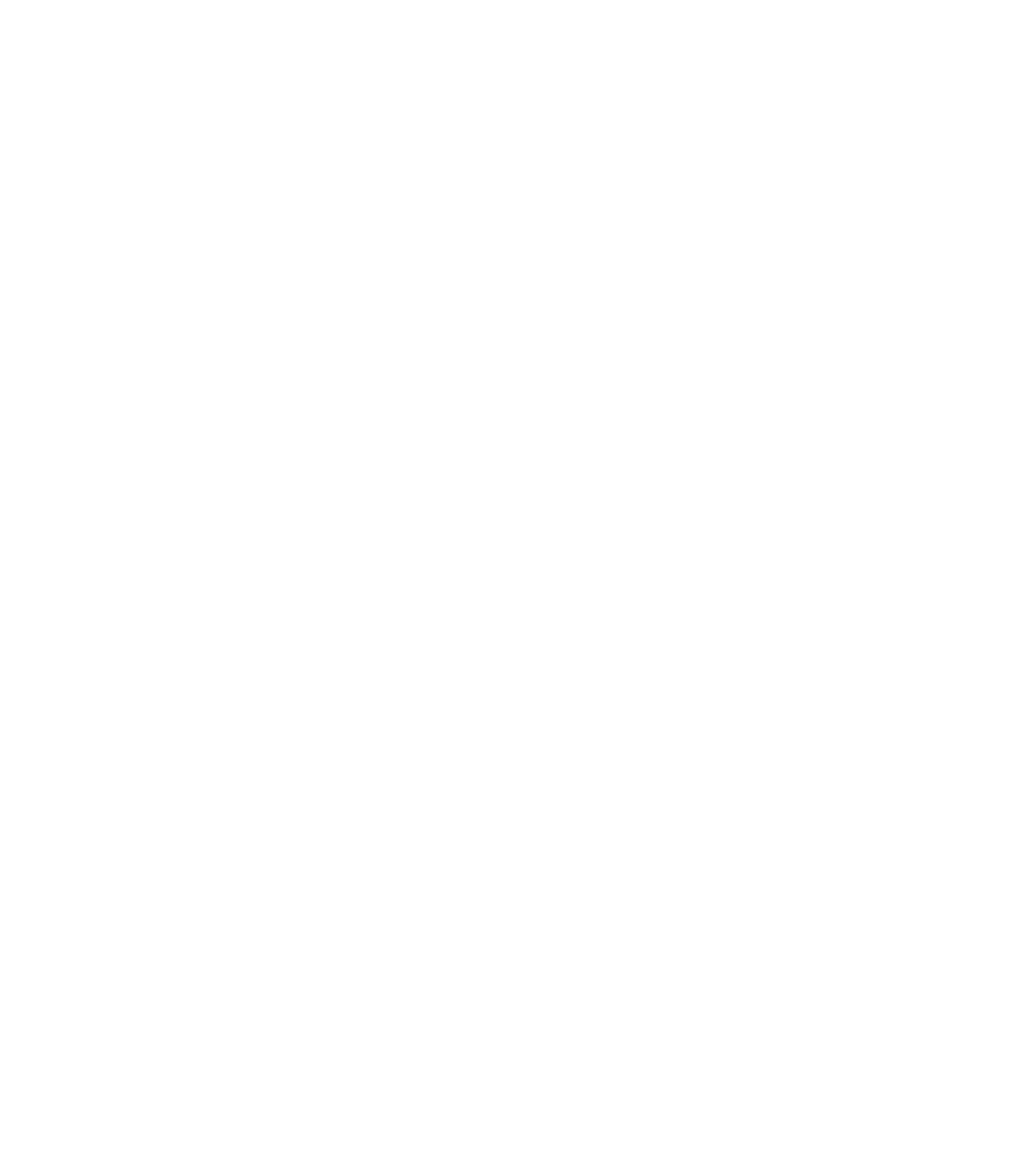
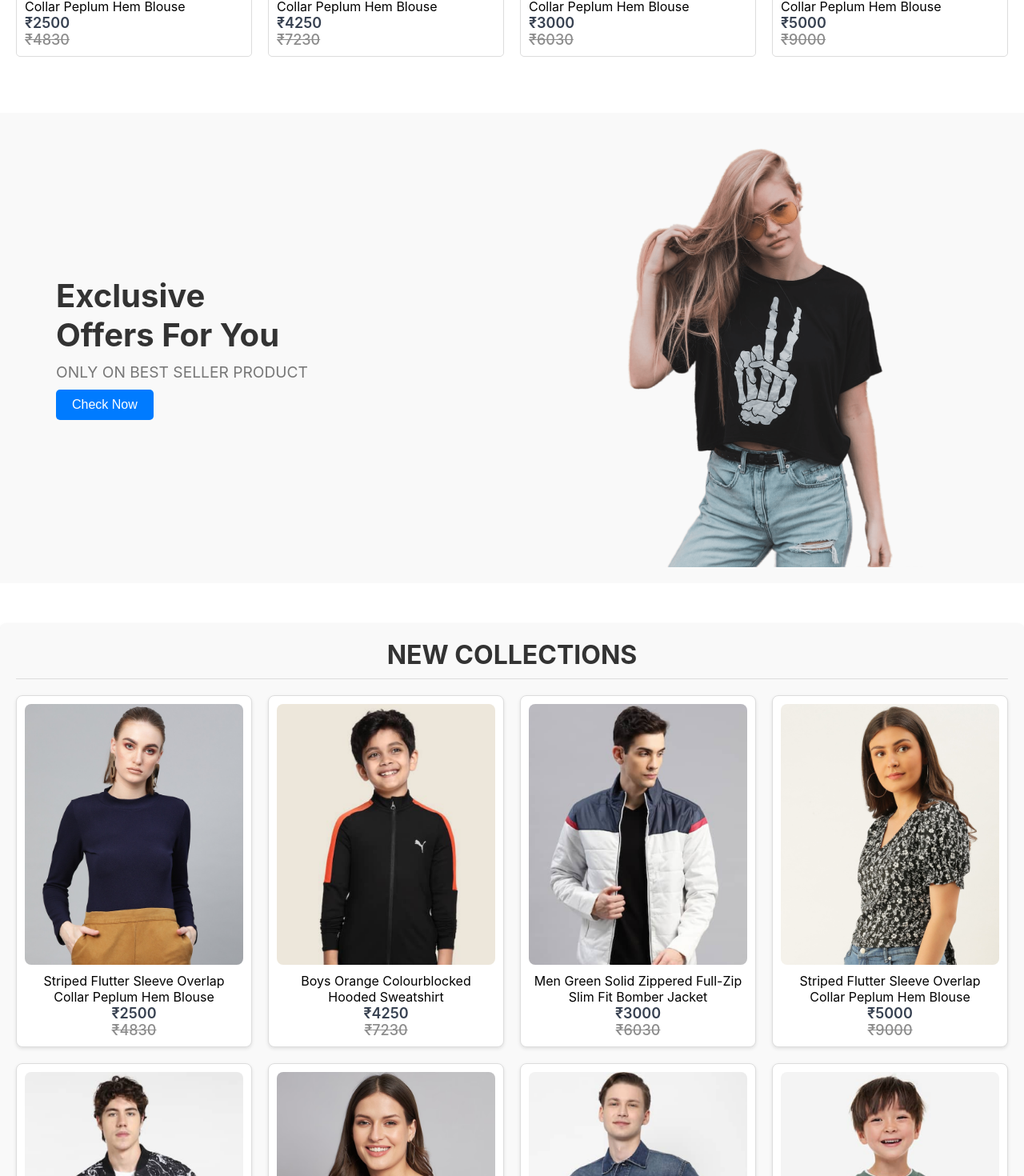
Before and after one commit to harishsemwal/E-Commerce-MegaMart, a React (Create React App) app in the folder frontend/: page / in a window 1280 px wide. Shown: the part 1330-2800 px from the top of the page at 80% size. Before the commit the page ends 881 px from the top, so only its background shows below. Built offline with nearby package versions, Linux system fonts and the light colour scheme.

Commit message:
Add Some Sections
Some Section Addition

```diff
--- a/frontend/src/App.js
+++ b/frontend/src/App.js
@@ -1,14 +1,19 @@
-import logo from './logo.svg';
+// import logo from './logo.svg';
 import './App.css';
 import Navbar from './Components/Navbar/Navbar';
 import Hero from './Components/Hero/Hero';
-import popular from './Components/Popular/popular';
+import Popular from './Components/Popular/popular';
+import Offers from './Components/Offers/Offers';
+import NewCollections from './Components/NewCollections/NewCollections';
 
 function App() {
   return (
      <>
      <Navbar/>
      <Hero/>
+     <Popular/>
+     <Offers/>
+     <NewCollections/>
      </>
   );
 }
--- a/frontend/src/Components/Hero/Hero.css
+++ b/frontend/src/Components/Hero/Hero.css
@@ -56,6 +56,7 @@
   display: flex;
   justify-content: center;
   align-items: center;
+  margin-bottom: 10;
 }
 /*
 .hero-right img {
--- a/frontend/src/Components/Hero/Hero.jsx
+++ b/frontend/src/Components/Hero/Hero.jsx
@@ -11,7 +11,7 @@ function Hero() {
         <h2>Welcome to MegaMart</h2>
         <div>
           <div className="hand-icon">
-            <p>new</p>
+            <p>New</p>
             <img src={hand_icon} alt="Hand Icon" />
           </div>
           <p>Collections</p>
--- /dev/null
+++ b/frontend/src/Components/NewCollections/NewCollections.css
@@ -0,0 +1,65 @@
+/* NewCollections.css */
+
+.new-collection {
+  padding: 20px;
+  background-color: #f9f9f9;
+  border-radius: 8px;
+  box-shadow: 0 2px 4px rgba(0, 0, 0, 0.1);
+}
+
+.new-collection h1 {
+  font-size: 2em;
+  color: #333;
+  text-align: center;
+  margin-bottom: 10px;
+}
+
+.new-collection hr {
+  border: 0;
+  height: 1px;
+  background: #ddd;
+  margin-bottom: 20px;
+}
+
+.Collections {
+  display: grid;
+  grid-template-columns: repeat(4, 1fr);
+  gap: 20px;
+  justify-content: center;
+}
+
+.Collections .item {
+  background-color: #fff;
+  border: 1px solid #ddd;
+  border-radius: 8px;
+  padding: 10px;
+  text-align: center;
+  box-shadow: 0 2px 4px rgba(0, 0, 0, 0.1);
+}
+
+.Collections .item img {
+  max-width: 100%;
+  border-radius: 8px;
+}
+
+.Collections .item h2 {
+  font-size: 1.2em;
+  color: #333;
+  margin: 10px 0;
+}
+
+.Collections .item .price {
+  font-size: 1em;
+  color: #666;
+}
+
+.Collections .item .new-price {
+  color: #e74c3c;
+  font-weight: bold;
+}
+
+.Collections .item .old-price {
+  text-decoration: line-through;
+  color: #999;
+  margin-left: 10px;
+}
--- /dev/null
+++ b/frontend/src/Components/NewCollections/NewCollections.jsx
@@ -0,0 +1,27 @@
+import React from 'react'
+import './NewCollections.css'
+import new_Collection from '../Assests/new_collections'
+import Item from '../items/item'
+
+function NewCollections() {
+  return (
+    <div className='new-collection'>
+        <h1>NEW COLLECTIONS</h1>
+        <hr />
+        <div className='Collections'>
+            {new_Collection.map((item, i) => (
+                <Item
+                key={item.id}
+                id={item.id}
+                name={item.name}
+                image={item.image}
+                new_price={item.new_price}
+                old_price={item.old_price}
+              />
+            ))}
+        </div>
+    </div>
+  )
+}
+
+export default NewCollections
--- /dev/null
+++ b/frontend/src/Components/Offers/Offers.css
@@ -0,0 +1,54 @@
+.Offers {
+    display: flex;
+    justify-content: space-between;
+    align-items: center;
+    padding: 20px;
+    background-color: #f9f9f9;
+    margin-top: 50px;
+    margin-bottom: 50px;
+  }
+
+  .offers-left {
+    flex: 1;
+    padding: 20px;
+    margin-left: 30px;
+
+  }
+
+  .offers-left h1 {
+    font-size: 2.5em;
+    margin: 0;
+    color: #333;
+  }
+
+  .offers-left p {
+    font-size: 1.2em;
+    color: #777;
+    margin: 10px 0;
+  }
+
+  .offers-left button {
+    padding: 10px 20px;
+    font-size: 1em;
+    color: #fff;
+    background-color: #007bff;
+    border: none;
+    border-radius: 5px;
+    cursor: pointer;
+  }
+
+  .offers-left button:hover {
+    background-color: #0056b3;
+  }
+
+  .offers-right {
+    flex: 1;
+    display: flex;
+    justify-content: center;
+    align-items: center;
+  }
+
+  .offers-right img {
+    max-width: 100%;
+    height: auto;
+  }
--- /dev/null
+++ b/frontend/src/Components/Offers/Offers.jsx
@@ -0,0 +1,20 @@
+import React from 'react'
+import './Offers.css'
+import exclusive_images from '../Assests/exclusive_image.png'
+function Offers() {
+  return (
+    <div className='Offers'>
+        <div className="offers-left">
+            <h1>Exclusive</h1>
+            <h1>Offers For You</h1>
+            <p>ONLY ON BEST SELLER PRODUCT</p>
+            <button>Check Now</button>
+        </div>
+        <div className="offers-right">
+            <img src={exclusive_images} alt="" />
+        </div>
+    </div>
+  )
+}
+
+export default Offers
--- a/frontend/src/Components/Popular/popular.css
+++ b/frontend/src/Components/Popular/popular.css
@@ -0,0 +1,77 @@
+.popular {
+  text-align: center;
+  padding: 20px;
+}
+
+.popular h1 {
+  font-size: 2em;
+  margin-bottom: 10px;
+}
+
+.popular hr {
+  margin: 20px 0;
+}
+
+.popular-item {
+  display: grid;
+  grid-template-columns: repeat(4, 1fr);
+  gap: 20px;
+}
+
+.item {
+  border: 1px solid #ddd;
+  padding: 10px;
+  border-radius: 5px;
+  text-align: left;
+  transition: transform 0.3s, box-shadow 0.3s;
+}
+
+.item:hover {
+  transform: translateY(-5px);
+  box-shadow: 0 4px 8px rgba(0, 0, 0, 0.1);
+}
+
+.item img {
+  max-width: 100%;
+  height: auto;
+  display: block;
+  margin-bottom: 10px;
+  border-radius: 5px;
+}
+
+.item .name {
+  font-size: 1.2em;
+  margin-bottom: 5px;
+}
+
+.item .price {
+  font-size: 1em;
+  color: #888;
+}
+
+.item .new_price {
+  color: #e74c3c;
+  font-weight: bold;
+}
+
+.item .old_price {
+  text-decoration: line-through;
+}
+
+/* @media (max-width: 1200px) {
+    .popular-item {
+      grid-template-columns: repeat(3, 1fr);
+    }
+  }
+
+  @media (max-width: 768px) {
+    .popular-item {
+      grid-template-columns: repeat(2, 1fr);
+    }
+  }
+
+  @media (max-width: 480px) {
+    .popular-item {
+      grid-template-columns: 1fr;
+    }
+  } */
--- a/frontend/src/Components/Popular/popular.jsx
+++ b/frontend/src/Components/Popular/popular.jsx
@@ -1,28 +1,29 @@
-import React from 'react';
-import './popular.css';
-import data_product from '../Assests/data';
+import React from "react";
+import "./popular.css";
+import data_product from "../Assests/data";
+import Item from "../items/item";
 
 const Popular = () => {
   return (
-    <div className='popular'>
+    <div className="popular">
       <h1>POPULAR IN WOMEN</h1>
       <hr />
       <div className="popular-item">
-        {data_product.map((item) => {
+        {data_product.map((product) => {
           return (
-            <div key={item.id} className='item'>
-              <img src={item.image} alt={item.name} />
-              <h3>{item.name}</h3>
-              <p>NEW</p>
-              <p>Rs. {item.new_price}</p>
-              <p>Rs. {item.old_price}</p>
-              <button>Add to Cart</button>
-            </div>
+            <Item
+              key={product.id}
+              id={product.id}
+              name={product.name}
+              image={product.image}
+              new_price={product.new_price}
+              old_price={product.old_price}
+            />
           );
         })}
       </div>
     </div>
   );
-}
+};
 
 export default Popular;
--- a/frontend/src/Components/items/item.jsx
+++ b/frontend/src/Components/items/item.jsx
@@ -7,10 +7,10 @@ function item(props) {
         <p>{props.name}</p>
         <div className="items-prices">
             <div className="item-price-new">
-                {props.new_price}
+                ₹{props.new_price * 50}
             </div>
             <div className="item-price-old">
-                {props.old_price}
+                ₹{props.old_price * 60}
             </div>
         </div>
     </div>
```
Also changed, not shown: frontend/src/Pages/Shop.jsx (+5 -2 lines).
